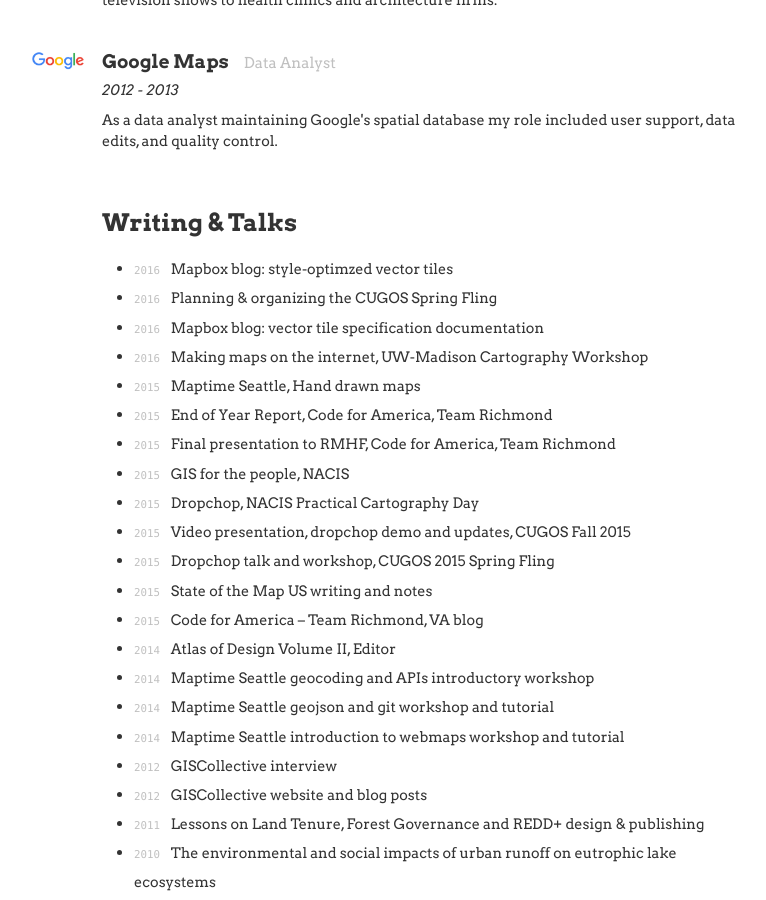
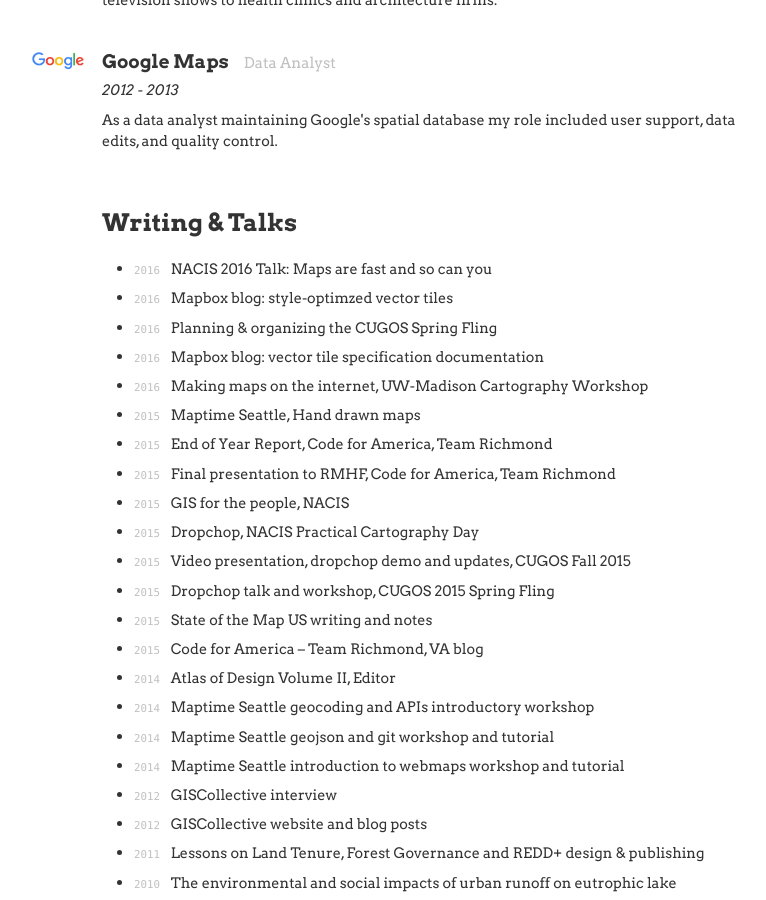
Before and after one commit to mapsam/mapsam.github.io, a Jekyll site: the page built from resume/index.md, in a window 1280 px wide and 900 px high, scrolled down 602 px. Shown: the whole window, without its empty margins (130-896 px from the left). Built offline with Jekyll 4.4.1, drawn with Linux system fonts in a browser that asks for light colours; nearby versions of some CDN libraries.

Commit message:
add nacis slides

```diff
--- a/resume/index.md
+++ b/resume/index.md
@@ -52,6 +52,10 @@
         time: 2012 - 2015
         description: Situated Laboratories is a consulting and web development agency started by myself and Richard Donohue. For three years we worked with small and large clients on their brand and online presence.
 cv:
+    -
+        name: "NACIS 2016 Talk: Maps are fast and so can you"
+        link: https://docs.google.com/presentation/d/1j40vnKkeszmuLc3D2dsPsBGoBMI6htQSFY-eFwJyeps/pub?start=false&loop=false
+        year: 2016
     -
         name: "Mapbox blog: style-optimzed vector tiles"
         link: https://www.mapbox.com/blog/style-optimized-vector-tiles/
```
